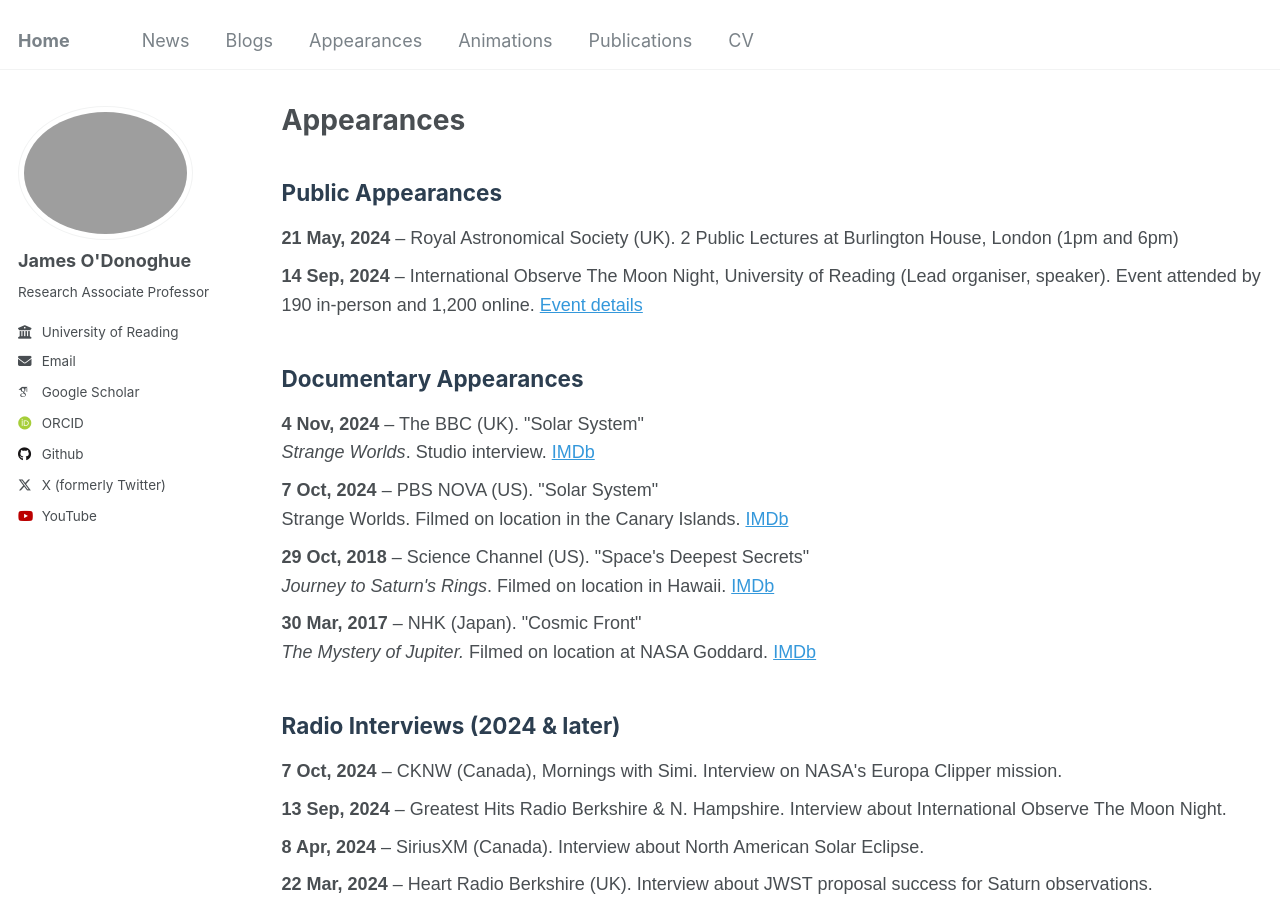
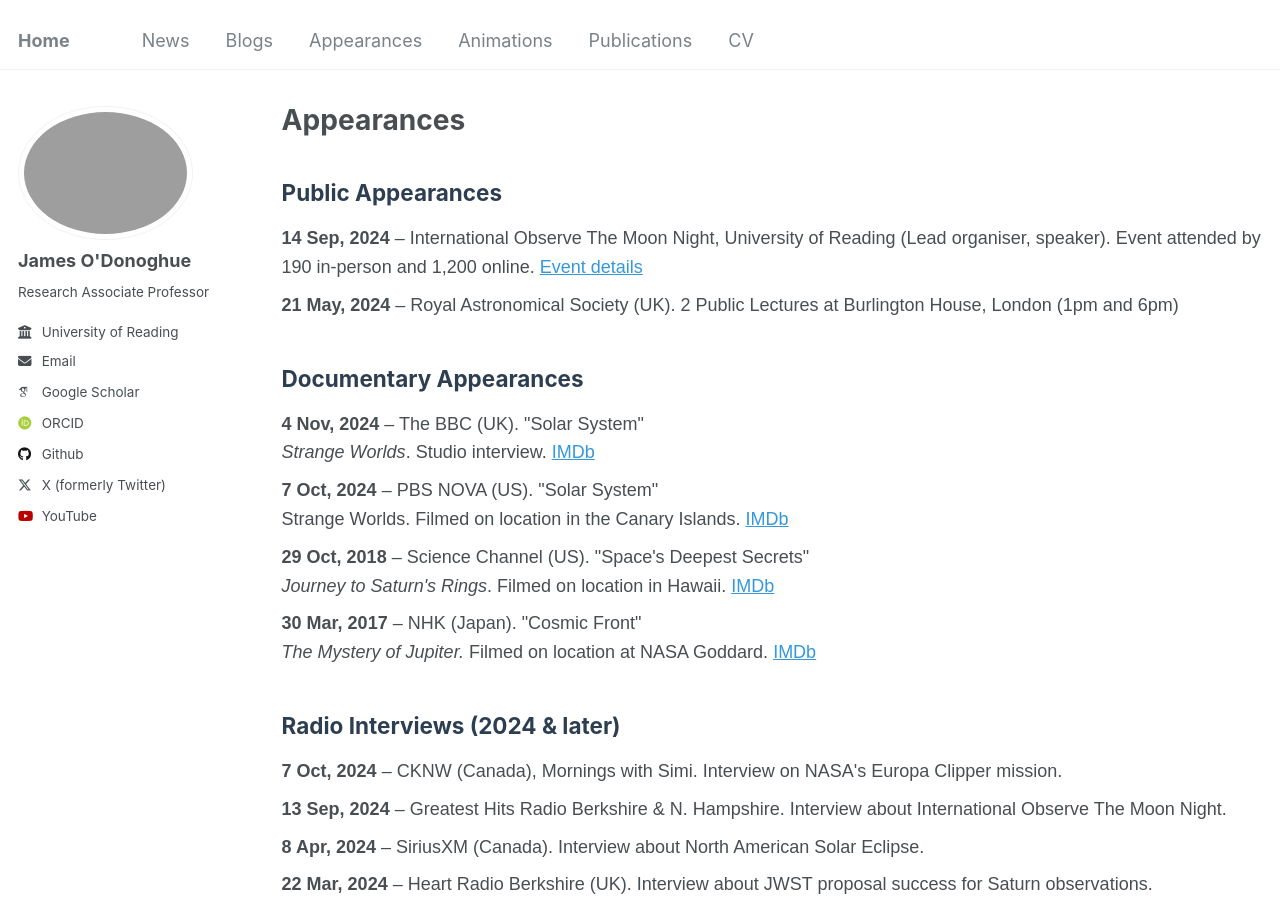
Before and after one commit to odonoghuespace/odonoghuespace.github.io, a Jekyll site: the page built from _pages/appearances.html, in a window 1280 px wide and 900 px high. Built offline with Jekyll 4.4.1, drawn with Linux system fonts in a browser that asks for light colours; some web fonts are replaced; part of the change alters nothing that is shown.

```diff
--- a/_pages/appearances.html
+++ b/_pages/appearances.html
@@ -41,8 +41,8 @@ author_profile: true
     <div class="section">
         <h2>Public Appearances</h2>
         <ul>
+            <li><strong>14 Sep, 2024</strong> – International Observe The Moon Night, University of Reading (Lead organiser, speaker). Event attended by 190 in-person and 1,200 online. <a href="https://research.reading.ac.uk/met-spate/international-observe-the-moon-night-2024/" target="_blank">Event details</a></li>
             <li><strong>21 May, 2024</strong> – Royal Astronomical Society (UK). 2 Public Lectures at Burlington House, London (1pm and 6pm)</li>
-            <li><strong>14 Sep, 2024</strong> – International Observe The Moon Night, University of Reading (Lead organiser, speaker). Event attended by 190 in-person and 1,200 online. <a href="https://research.reading.ac.uk/met-spate/international-observe-the-moon-night-2024/" target="_blank">Event details</a></li>
         </ul>
     </div>
 
```
